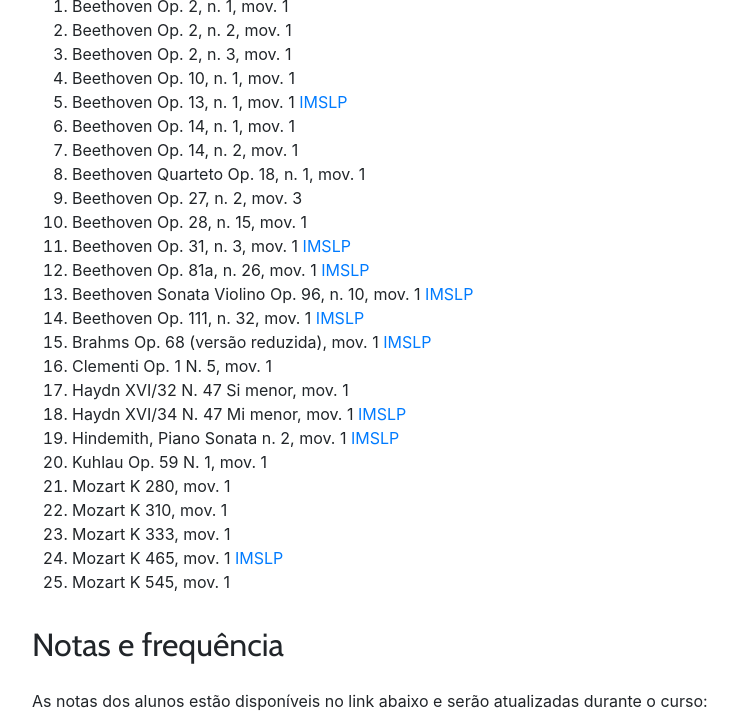
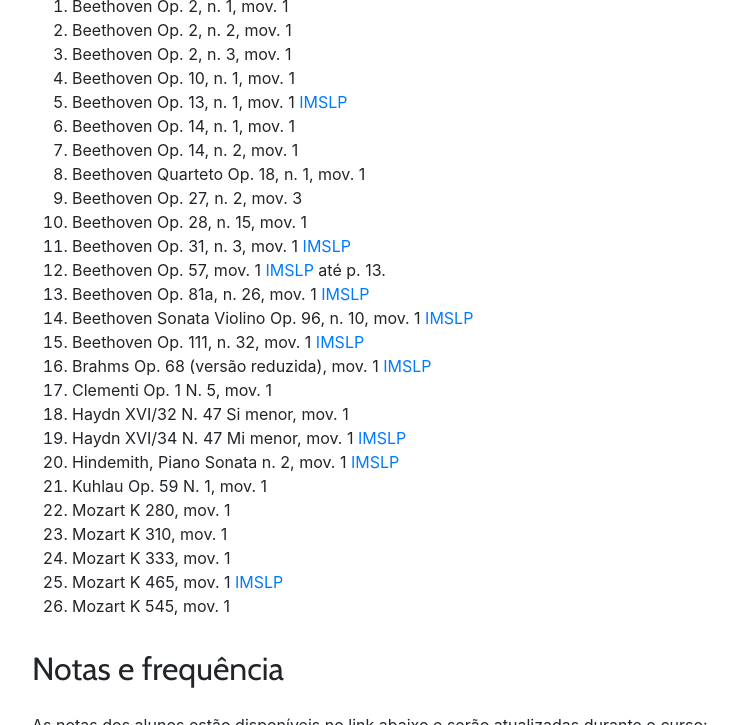
Before and after one commit to kroger/genosmus, a Jekyll site: the page built from _marcos/musa72.md, in a window 1280 px wide and 900 px high, scrolled down 2284 px, cut to the strip 0-725 px from the top of the window. Shown: the whole strip, without its empty margins (68-806 px from the left). Built offline with Jekyll 4.4.1, drawn with Linux system fonts in a browser that asks for light colours; the table of contents is made by our own code.

Commit message:
Ampliação de material para análise

```diff
--- a/_marcos/musa72.md
+++ b/_marcos/musa72.md
@@ -102,6 +102,7 @@
   1. Beethoven Op. 27, n. 2, mov. 3
   1. Beethoven Op. 28, n. 15, mov. 1
   1. Beethoven Op. 31, n. 3, mov. 1 [IMSLP](http://ks.imslp.net/files/imglnks/usimg/6/6f/IMSLP51740-PMLP01469-Beethoven_Werke_Breitkopf_Serie_16_No_141_Op_31_No_3.pdf)
+  1. Beethoven Op. 57, mov. 1 [IMSLP](http://ks.imslp.net/files/imglnks/usimg/0/01/IMSLP51795-PMLP01480-Beethoven_Werke_Breitkopf_Serie_16_No_146_Op_57.pdf) até p. 13.
   1. Beethoven Op. 81a, n. 26, mov. 1 [IMSLP](http://ks4.imslp.info/files/imglnks/usimg/b/b9/IMSLP51798-PMLP01483-Beethoven_Werke_Breitkopf_Serie_16_No_149_Op_81a.pdf)
   1. Beethoven Sonata Violino Op. 96, n. 10, mov. 1 [IMSLP](http://ks4.imslp.info/files/imglnks/usimg/a/a8/IMSLP52024-PMLP10444-Beethoven_Werke_Breitkopf_Serie_12_No_101_Op_96.pdf)
   1. Beethoven Op. 111, n. 32, mov. 1 [IMSLP](http://ks.imslp.net/files/imglnks/usimg/7/7e/IMSLP51811-PMLP01489-Beethoven_Werke_Breitkopf_Serie_16_No_155_Op_111.pdf)
```
